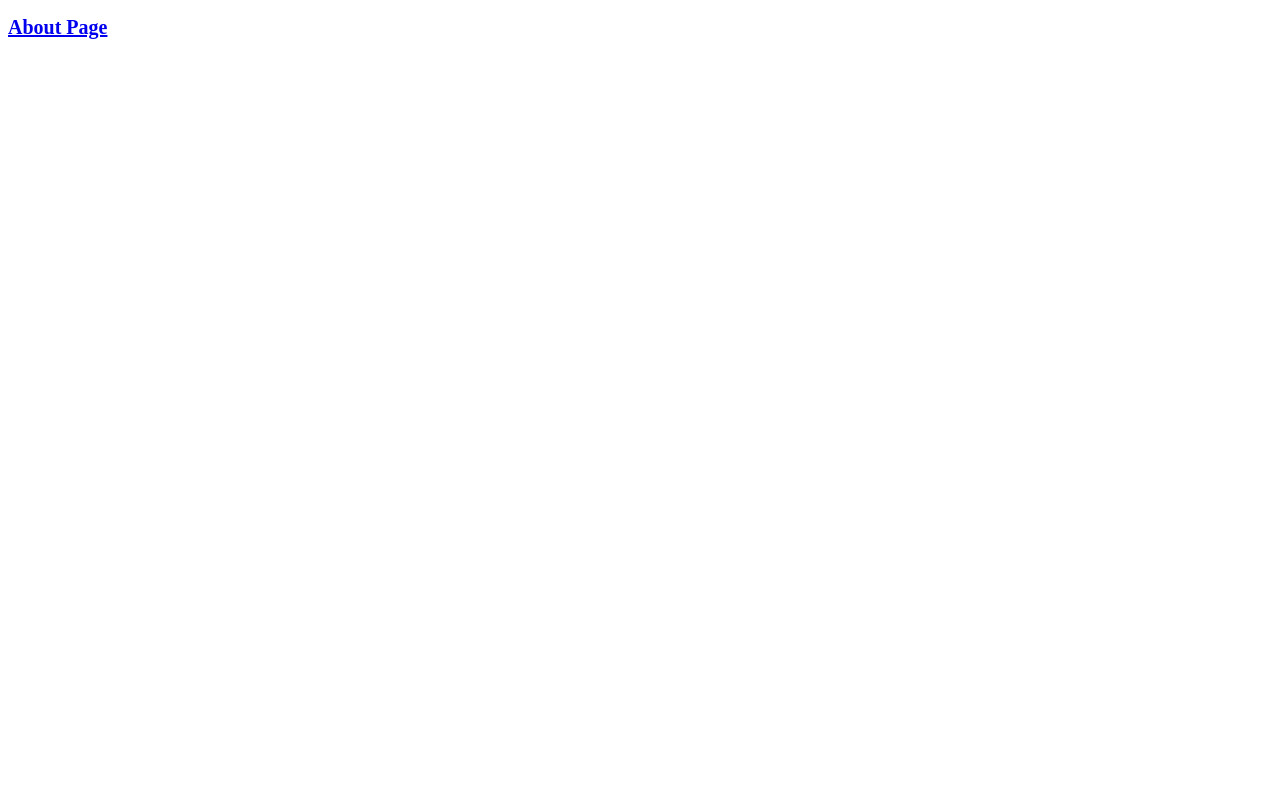
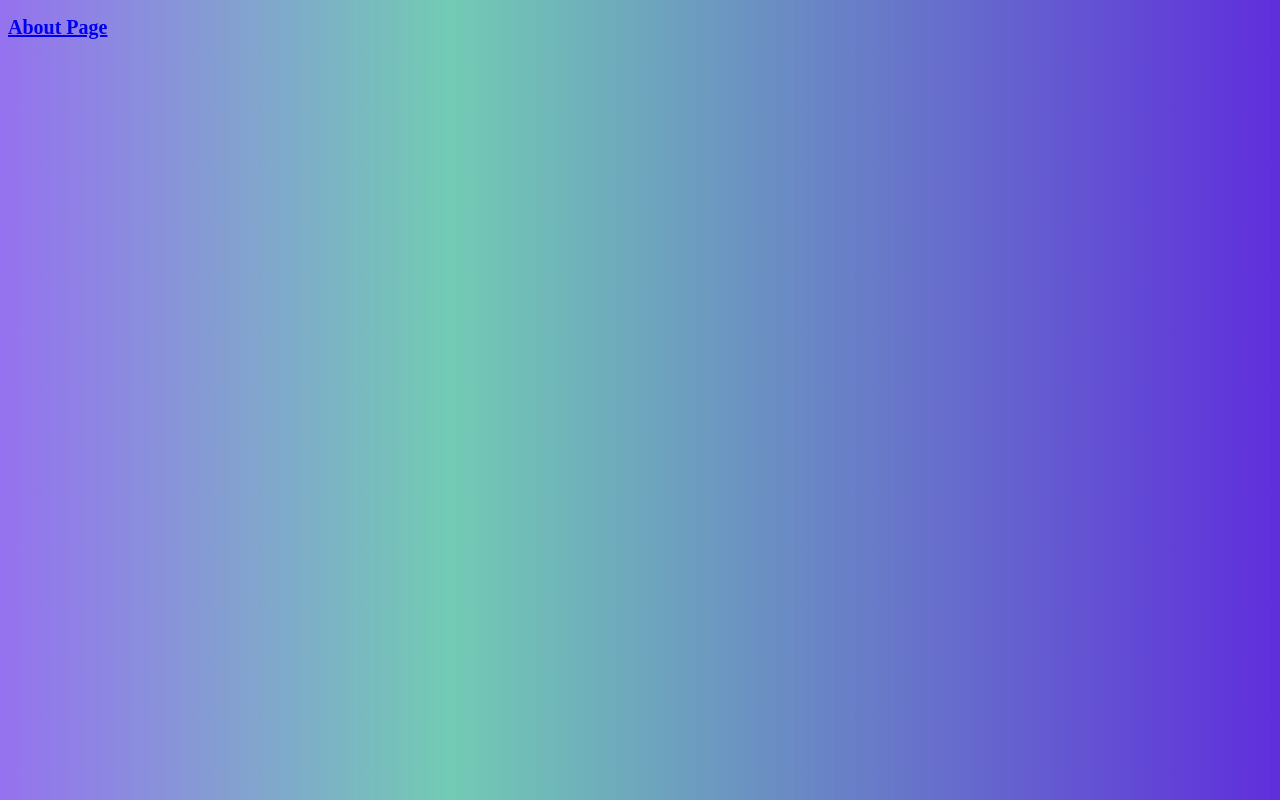
Before and after one commit to sonu131102/linkfile.github.io, a plain HTML site: page index.html in a window 1280 px wide. Drawn offline with Linux system fonts and the light colour scheme.

Commit message:
Update index.html

```diff
--- a/index.html
+++ b/index.html
@@ -6,6 +6,10 @@
     <meta name="viewport" content="width=device-width, initial-scale=1.0">
     <title>Link</title>
     <style>
+        body{
+            background: rgb(223,21,212);
+            background: linear-gradient(90deg, rgba(110, 61, 234, 0.729) 0%, rgba(86, 193, 165, 0.835) 35%, rgb(95, 46, 220) 100%);
+        }
         #h1{
             font-size: 20px;
             font-weight: bold;
```
